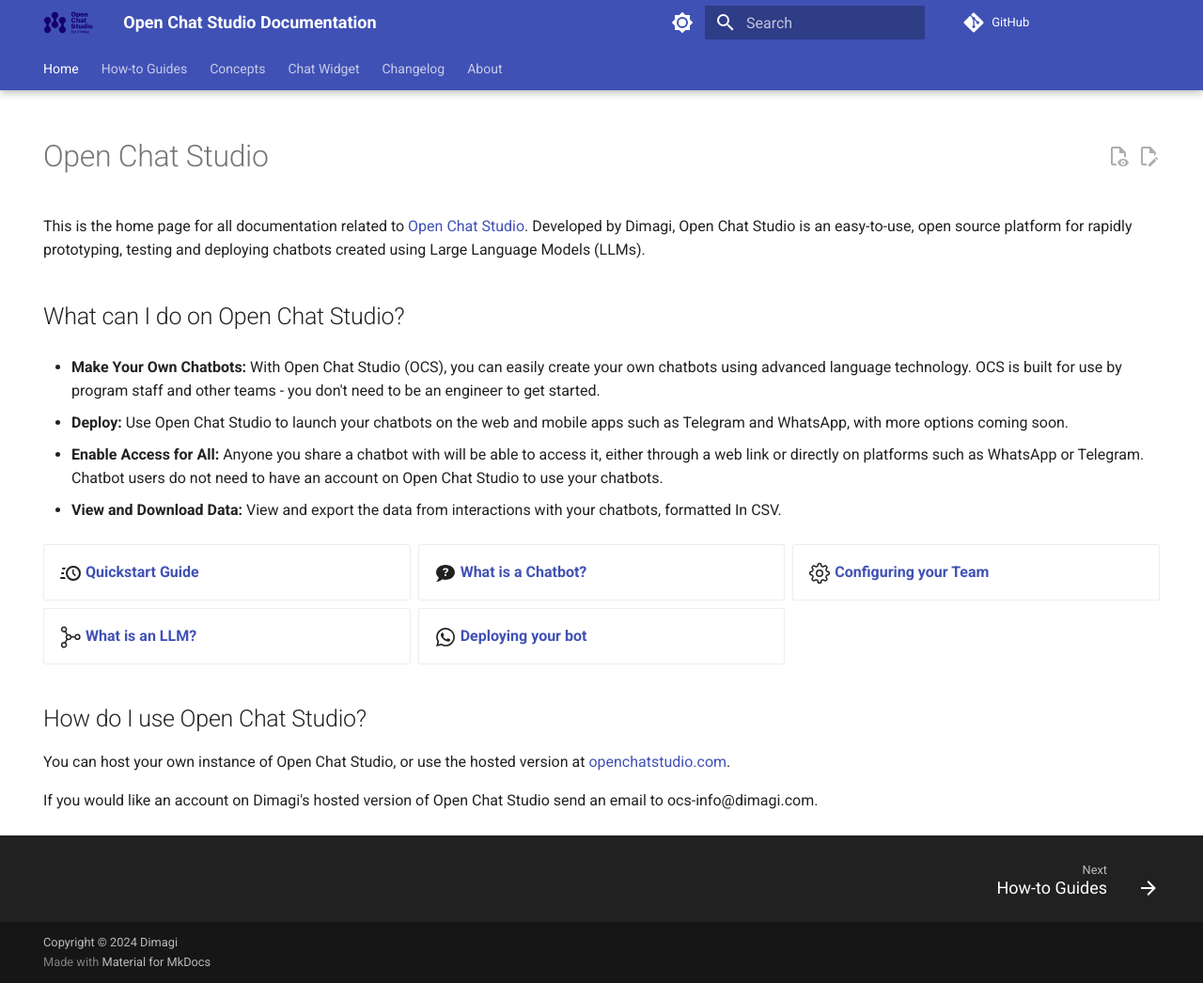
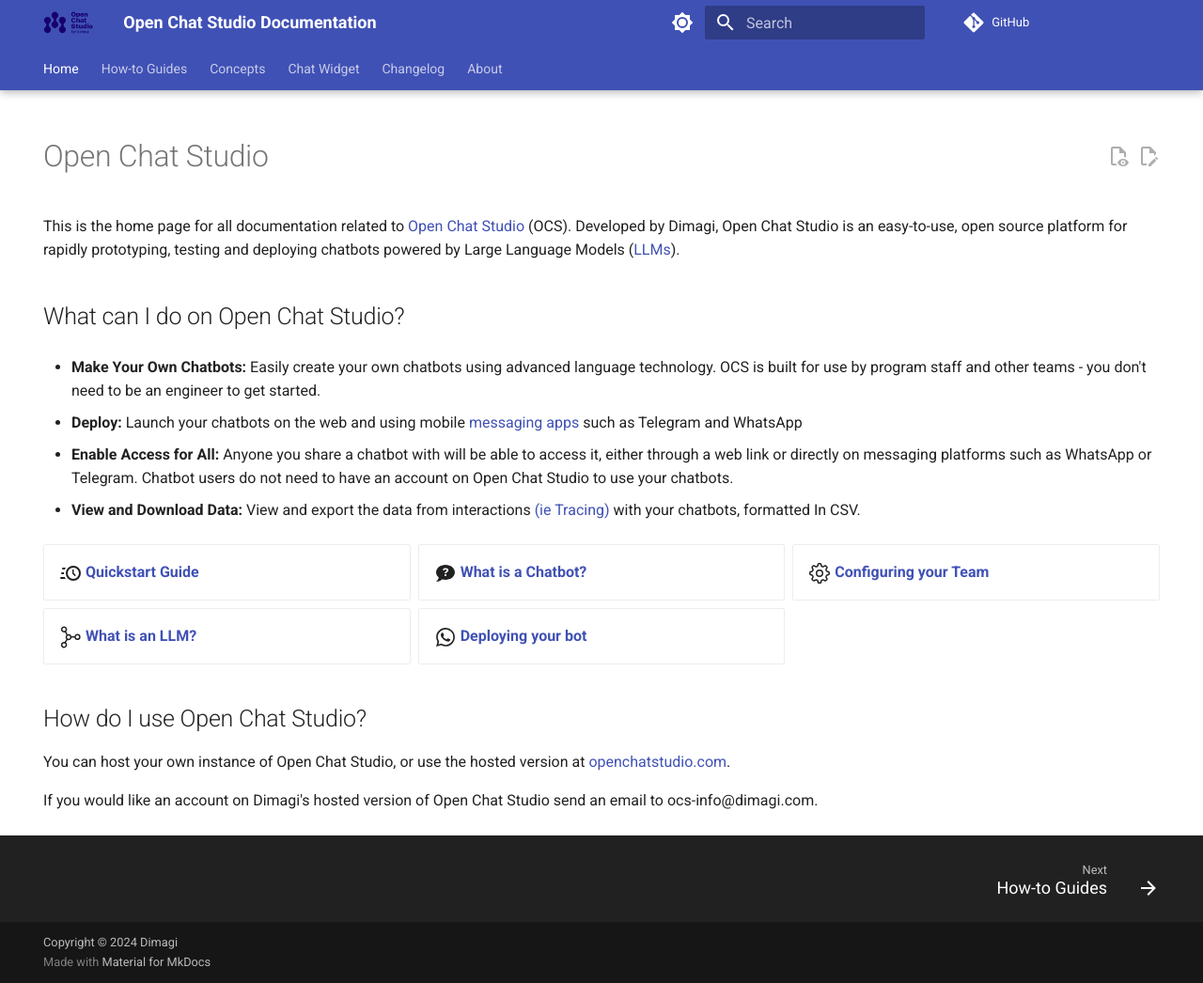
Before and after one commit to dimagi/open-chat-studio-docs, an MkDocs documentation site: the page built from docs/index.md, in a window 1280 px wide and 1046 px high. Shown: the whole window at 94% size. Built offline with MkDocs 1.6.1 and Material for MkDocs 9.7.7, drawn with Linux system fonts in a browser that asks for light colours; a script that is not in the unit is left out; comment, search, counter and statistics services are not loaded.

Commit message:
Improve for a first time user on home page and getting started. More internal linking for helping to learn concepts and terminology

```diff
--- a/docs/index.md
+++ b/docs/index.md
@@ -6,27 +6,25 @@
 
 # Open Chat Studio
 
-This is the home page for all documentation related to [Open Chat Studio](https://github.com/dimagi/open-chat-studio).
+This is the home page for all documentation related to [Open Chat Studio](https://github.com/dimagi/open-chat-studio) (OCS).
 Developed by Dimagi, Open Chat Studio is an easy-to-use, open source platform for rapidly prototyping, testing and
-deploying chatbots created using Large Language Models (LLMs).
+deploying chatbots powered by Large Language Models ([LLMs](concepts/llm.md)).
 
 ## What can I do on Open Chat Studio?
 
-* **Make Your Own Chatbots:** With Open Chat Studio (OCS), you can easily create your own chatbots using advanced
+* **Make Your Own Chatbots:** Easily create your own chatbots using advanced
   language technology. OCS is built for use by program staff and other teams - you don't need to be an engineer to get
   started.
 
-* **Deploy:** Use Open Chat Studio to launch your chatbots on the web and mobile apps such as Telegram and WhatsApp,
-  with more
-  options coming soon.
+* **Deploy:** Launch your chatbots on the web and using mobile [messaging apps](concepts/channels.md/) such as Telegram and WhatsApp
 
 * **Enable Access for All:** Anyone you share a chatbot with will be able to access it, either through a web link or
   directly
-  on platforms such as WhatsApp or Telegram. Chatbot users do not need to have an account on Open Chat Studio to use
+  on messaging platforms such as WhatsApp or Telegram. Chatbot users do not need to have an account on Open Chat Studio to use
   your
   chatbots.
 
-* **View and Download Data:** View and export the data from interactions with your chatbots, formatted In CSV.
+* **View and Download Data:** View and export the data from interactions [(ie Tracing)](concepts/tracing.md) with your chatbots, formatted In CSV.
 
 <div class="grid cards" markdown>
 
--- a/mkdocs.yml
+++ b/mkdocs.yml
@@ -98,15 +98,15 @@
   - How-to Guides:
       - how-to/index.md
       - how-to/first_chatbot.md
+      - how-to/configure_providers.md
       - how-to/workflow_cookbook.md
       - how-to/add_a_knowledge_base.md
-      - how-to/remote_api.md
+      - how-to/deploy_to_different_channels.md
       - how-to/global_search.md
       - how-to/nl_filter.md
-      - how-to/deploy_to_different_channels.md
-      - how-to/configure_providers.md
+      - how-to/setting_up_a_survey.md
+      - how-to/remote_api.md
       - how-to/api_access.md
-      - how-to/setting_up_a_survey.md
       - how-to/assistants_migration.md
   - Concepts:
       - concepts/index.md
```
Also changed, not shown: docs/how-to/configure_providers.md (+11 -10 lines), docs/how-to/first_chatbot.md (+5 -1 lines).
